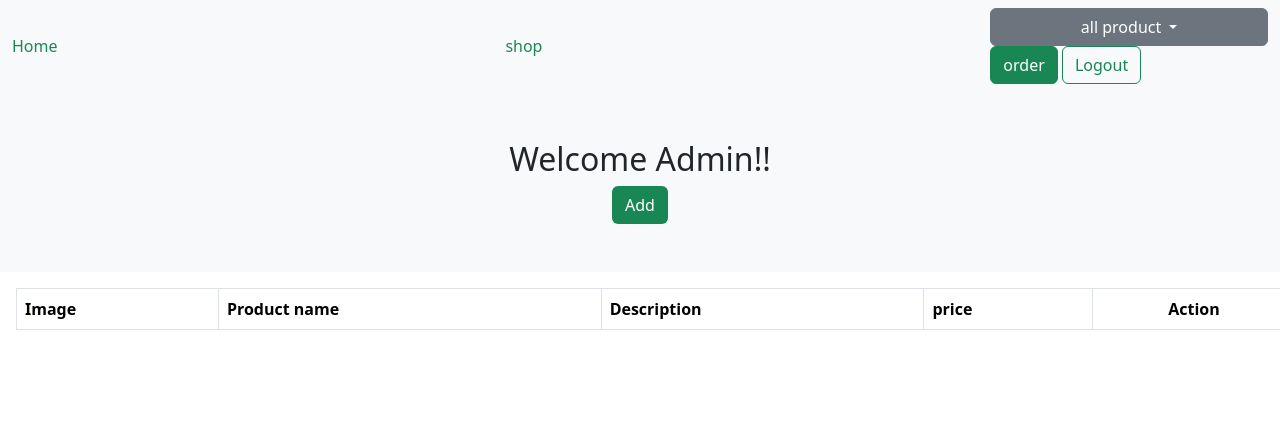
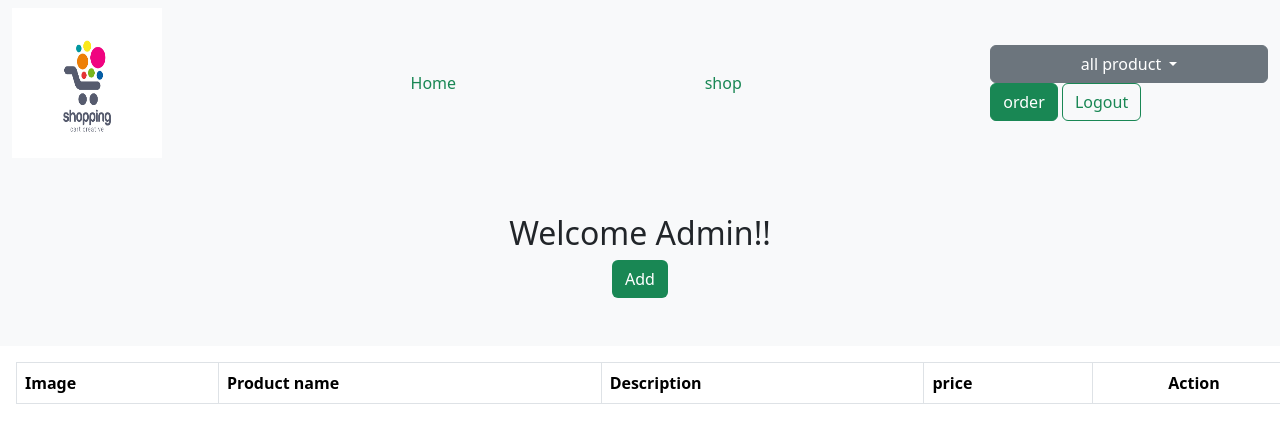
Before and after one commit to sowmiya-NK/ecommerce1, a plain HTML site: page admin.html in a window 1280 px wide. Drawn offline with nearby package versions, Linux system fonts and the light colour scheme; files that its build step writes are made by us from their sources.

Commit message:
e-commerce

```diff
--- a/admin.html
+++ b/admin.html
@@ -17,7 +17,7 @@
   <body>
     <nav class="navbar navbar-expand-lg bg-body-tertiary">
       <div class="container-fluid">
-        <!-- <img src="/ecommerce1/images/shop.jpg" alt="logo" class="logo" /> -->
+        <img src="/ecommerce1/images/shop.jpg" alt="logo" class="logo" style="height:150px;width:150px;"/>
         <a href="/ecommerce1/index.html" class="link text-success">Home</a>
         <a href="/ecommerce1/card.html" class="link text-success">shop</a>
         <div class="dropdown">
```
